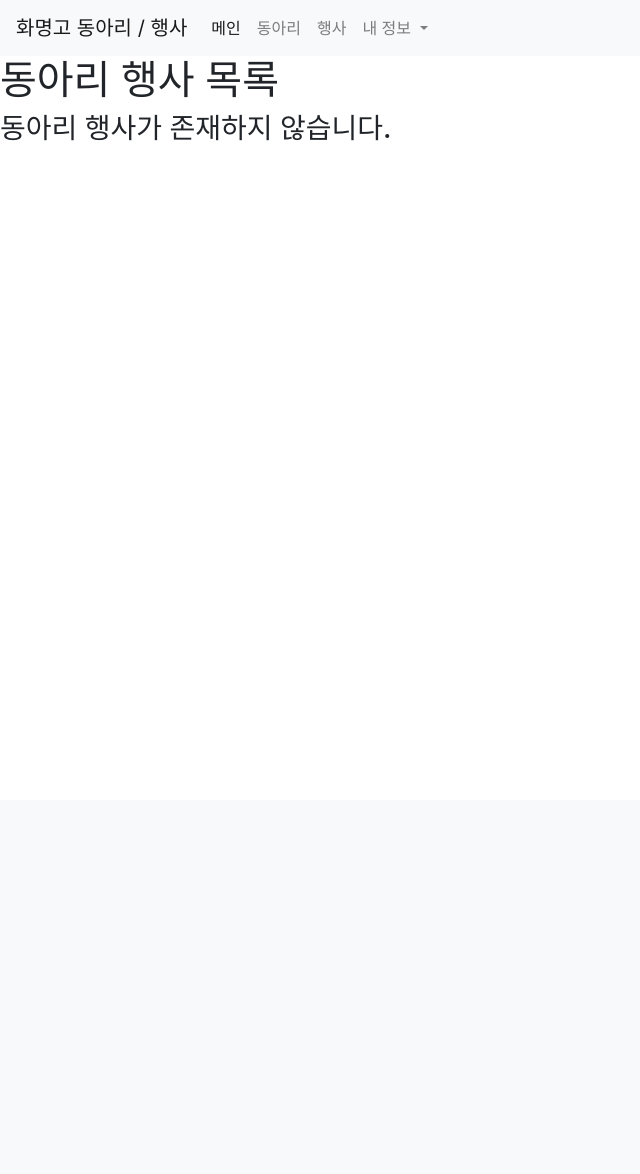
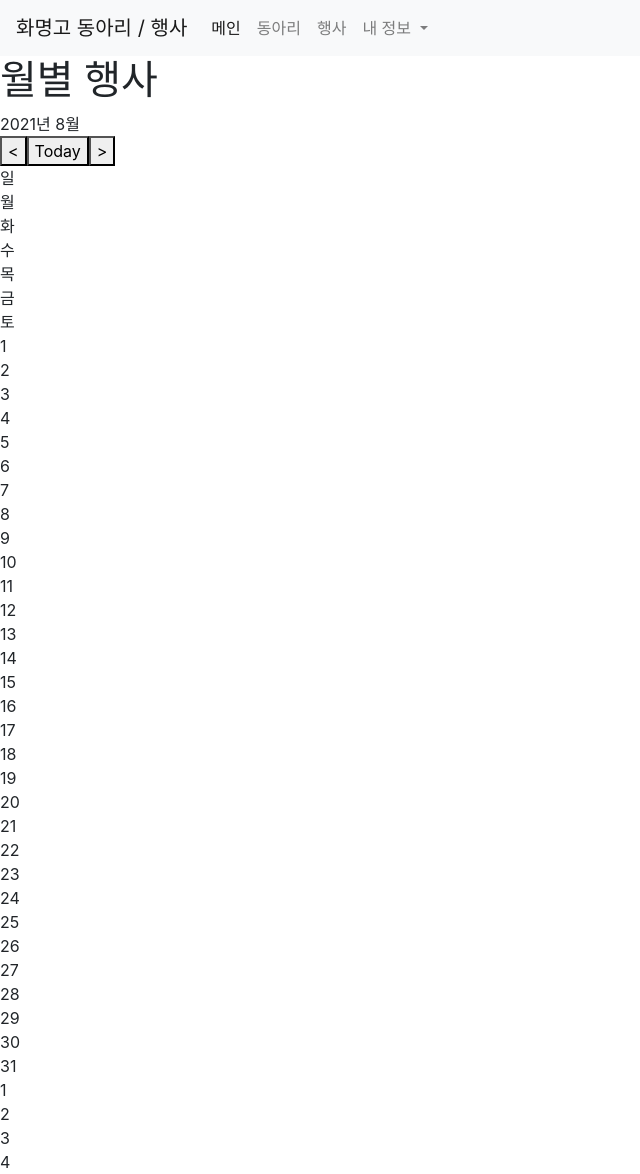
Before and after one commit to Hinoto04/club-festa, a Django app: template templates/event/event_test.html in a window 1280 px wide. Shown: the whole page, without its empty margins (0-640 px from the left). Before the commit the page ends 141 px from the top, so only its background shows below. Run offline with Django 3.2, Linux system fonts and the light colour scheme; the template is opened without the code that fills it, so the values that code supplies are empty; some libraries are stand-ins or nearby versions.

Commit message:
cm
This reverts commit 948465cb92224a9de222b1d65c66c1ae467dffbc, reversing
changes made to 31b6020d052bc3c014a01506b28feb33ecb78320.

```diff
--- /dev/null
+++ b/event/static/event_test.js
@@ -0,0 +1,71 @@
+let date = new Date();
+
+const renderCalender = () => {
+  const viewYear = date.getFullYear();
+  const viewMonth = date.getMonth();
+
+  document.querySelector('.year-month').textContent = `${viewYear}년 ${viewMonth + 1}월`;
+
+  const prevLast = new Date(viewYear, viewMonth, 0);
+  const thisLast = new Date(viewYear, viewMonth + 1, 0);
+
+  const PLDate = prevLast.getDate();
+  const PLDay = prevLast.getDay();
+
+  const TLDate = thisLast.getDate();
+  const TLDay = thisLast.getDay();
+
+  const prevDates = [];
+  const thisDates = [...Array(TLDate + 1).keys()].slice(1);
+  const nextDates = [];
+
+  if (PLDay !== 6) {
+    for (let i = 0; i < PLDay + 1; i++) {
+      prevDates.unshift(PLDate - i);
+    }
+  }
+
+  for (let i = 1; i < 7 - TLDay; i++) {
+    nextDates.push(i);
+  }
+
+  const dates = prevDates.concat(thisDates, nextDates);
+  const firstDateIndex = dates.indexOf(1);
+  const lastDateIndex = dates.lastIndexOf(TLDate);
+
+  dates.forEach((date, i) => {
+    const condition = i >= firstDateIndex && i < lastDateIndex + 1
+                      ? 'this'
+                      : 'other';
+    dates[i] = `<div class="date"><span class=${condition}>${date}</span></div>`;
+  });
+
+  document.querySelector('.dates').innerHTML = dates.join('');
+
+  const today = new Date();
+  if (viewMonth === today.getMonth() && viewYear === today.getFullYear()) {
+    for (let date of document.querySelectorAll('.this')) {
+      if (+date.innerText === today.getDate()) {
+        date.classList.add('today');
+        break;
+      }
+    }
+  }
+};
+
+renderCalender();
+
+const prevMonth = () => {
+  date.setMonth(date.getMonth() - 1);
+  renderCalender();
+};
+
+const nextMonth = () => {
+  date.setMonth(date.getMonth() + 1);
+  renderCalender();
+};
+
+const goToday = () => {
+  date = new Date();
+  renderCalender();
+};
--- a/event/views.py
+++ b/event/views.py
@@ -3,5 +3,3 @@
 
 def index(request):
     return render(request, 'event/event_test.html')
-
-##    return render("이밴트 목록은 준비중입니다.....")
--- a/templates/event/event_test.html
+++ b/templates/event/event_test.html
@@ -1,13 +1,30 @@
-
 {% extends 'base.html' %}
 {% block title %}동아리 행사 목록{% endblock title %}
 {% block content %}
-<div class="d-flex flex-column center justify-content-center">
+<div class="calendar">
     <div class="title">
-        <h1>동아리 행사 목록</h1>
+        <h1>월별 행사</h1>
     </div>
-    <div class="d-flex event">
-        <h3>동아리 행사가 존재하지 않습니다.</h3>
+    <div class="header">
+        <div class="year-month"></div>
+        <div class="nav">
+        <button class="nav-btn go-prev" onclick="prevMonth()">&lt;</button>
+        <button class="nav-btn go-today" onclick="goToday()">Today</button>
+        <button class="nav-btn go-next" onclick="nextMonth()">&gt;</button>
+        </div>
+    </div>
+    <div class="main">
+        <div class="days">
+        <div class="day">일</div>
+        <div class="day">월</div>
+        <div class="day">화</div>
+        <div class="day">수</div>
+        <div class="day">목</div>
+        <div class="day">금</div>
+        <div class="day">토</div>
+        </div>
+        <div class="dates"></div>
     </div>
 </div>
+<script src="event_test.js"></script>
 {% endblock content %}
```
Also changed, not shown: event/static/event_test.css (added, +76 -0 lines).
